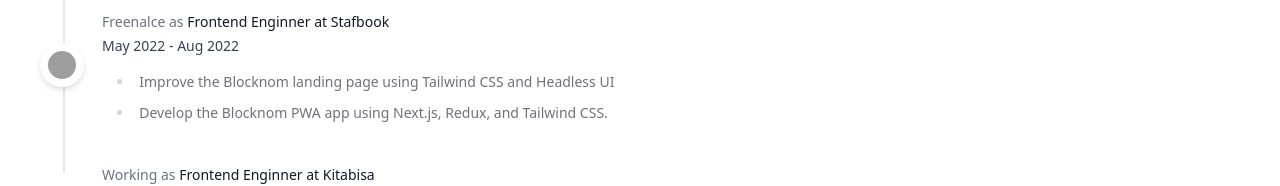
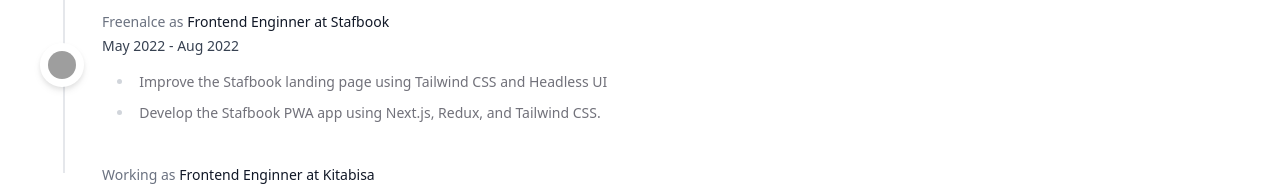
Before and after one commit to fiqryq/fiqry.dev, a Next.js app: page /about in a window 1280 px wide. Shown: the part 1613-1799 px from the top of the page. Built offline with nearby package versions, Linux system fonts and the light colour scheme; no server answers; grey boxes are pictures that could not be loaded.

Commit message:
fix(constant): fix some word #42

```diff
--- a/src/constant/timeline.ts
+++ b/src/constant/timeline.ts
@@ -64,8 +64,8 @@ export const timeline = [
     icon: logourl.logoStafbook.link,
     iconBackground: 'bg-white drop-shadow-md',
     jobDescription: [
-      'Improve the Blocknom landing page using Tailwind CSS and Headless UI',
-      'Develop the Blocknom PWA app using Next.js, Redux, and Tailwind CSS.'
+      'Improve the Stafbook landing page using Tailwind CSS and Headless UI',
+      'Develop the Stafbook PWA app using Next.js, Redux, and Tailwind CSS.'
     ]
   },
   {
```
